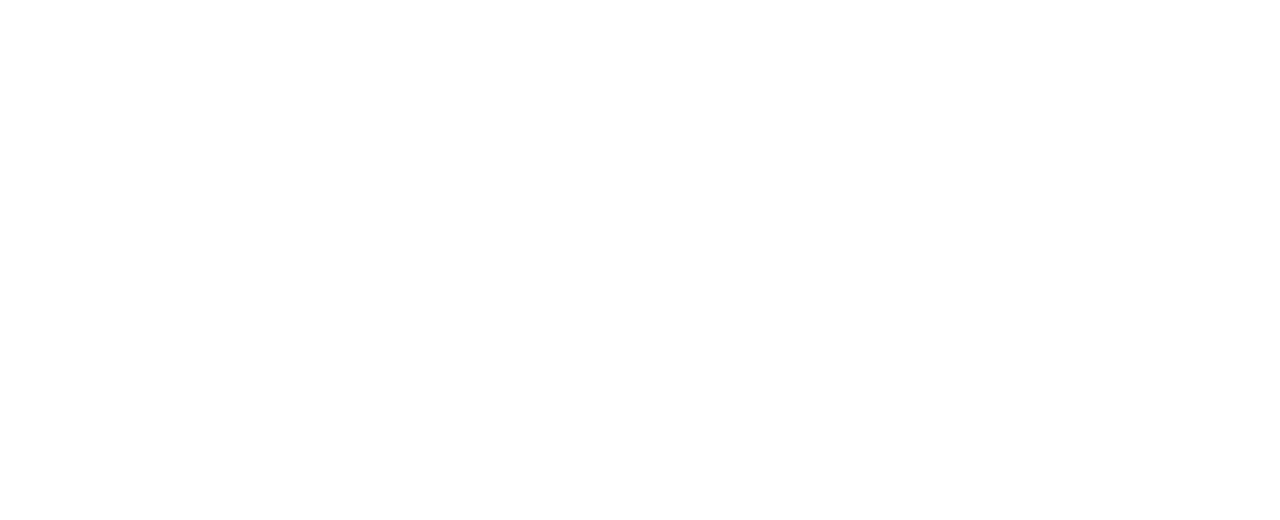
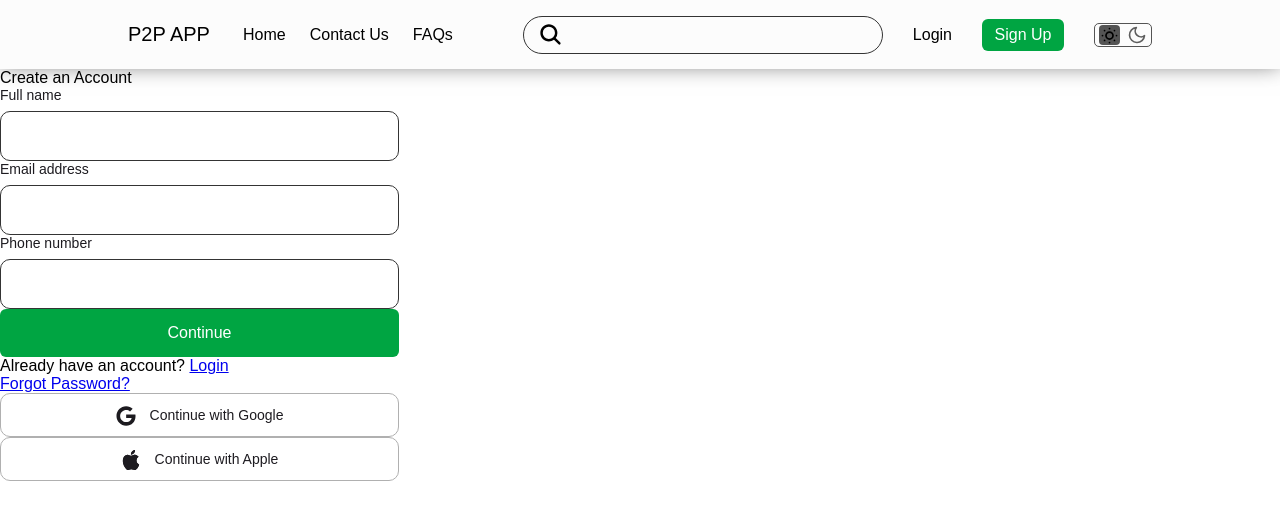
Before and after one commit to Stringcode-Limited/p2p-front-end, a React (Vite) app: page /signup in a window 1280 px wide. Before the commit this address had no page. Shown: the top 520 px of the page. Built offline with nearby package versions, Linux system fonts and the light colour scheme; a web font is replaced by a local one.

Commit message:
updated login page

```diff
--- a/src/App.tsx
+++ b/src/App.tsx
@@ -10,6 +10,8 @@
   HomePage,
 } from "./pages";
 import { Routes, Route } from "react-router-dom";
+import Login from "./pages/login/Login";
+import Signup from "./pages/signup/Signup";
 function App() {
   return (
     <>
@@ -17,6 +19,8 @@
         <Route path="/" element={<HomeRouteWrapper />}>
           <Route path="/" element={<HomePage />} />
           <Route path="/about" element={<AboutPage />} />
+          <Route path="/login" element={<Login/>} />
+          <Route path="/signup" element={<Signup/>} />
         </Route>
 
         <Route path="/app" element={<AppRouteWrapper />}>
@@ -27,6 +31,7 @@
           <Route path="profile" element={<AppProfilePage />} />
           <Route path="signout" element={<AppSignOutPage/>}/>
         </Route>
+
       </Routes>
     </>
   );
--- a/src/components/NavBar/NavBar.css
+++ b/src/components/NavBar/NavBar.css
@@ -47,7 +47,13 @@
     list-style: none;
     gap: 30px;
 }
-
+nav .navs .navs2 ul li a{
+    text-decoration: none;
+    color: #000;
+}
+nav .navs .navs2 ul li a:hover{
+    color: #00A542;
+}
 nav .navs .navs2 ul .search{
     font-size: 25px;
 }
--- a/src/components/NavBar/NavBar.tsx
+++ b/src/components/NavBar/NavBar.tsx
@@ -3,6 +3,7 @@
 import { IoSearch } from "react-icons/io5";
 import { LuSunDim } from "react-icons/lu";
 import { FiMoon } from "react-icons/fi";
+import { NavLink } from 'react-router-dom';
 
 function NavBar() {
   return (
@@ -20,8 +21,8 @@
             <div className="navs2">
                 <ul>
                 <li className='search login'><IoSearch /></li>
-                <li className='login'>Login</li>
-                <li><Button text='Sign Up' type='mini2'/></li>
+                <li className='login'><NavLink to={"/login"}>Login</NavLink></li>
+                <li><NavLink to={"/signup"}><Button text='Sign Up' type='mini2'/></NavLink></li>
                 <li>
                     <div className="mode">
                         <div className="light"><LuSunDim /></div>
--- a/src/pages/app/app-home-page/appHomeBody/appHomeBody.css
+++ b/src/pages/app/app-home-page/appHomeBody/appHomeBody.css
@@ -1,6 +1,6 @@
 .bodyWrapper{
     width: 53vw;
-    height: 1336px;
+    height: 1400px;
     display: flex;
     flex-direction: column;
     gap: 20px;
```
